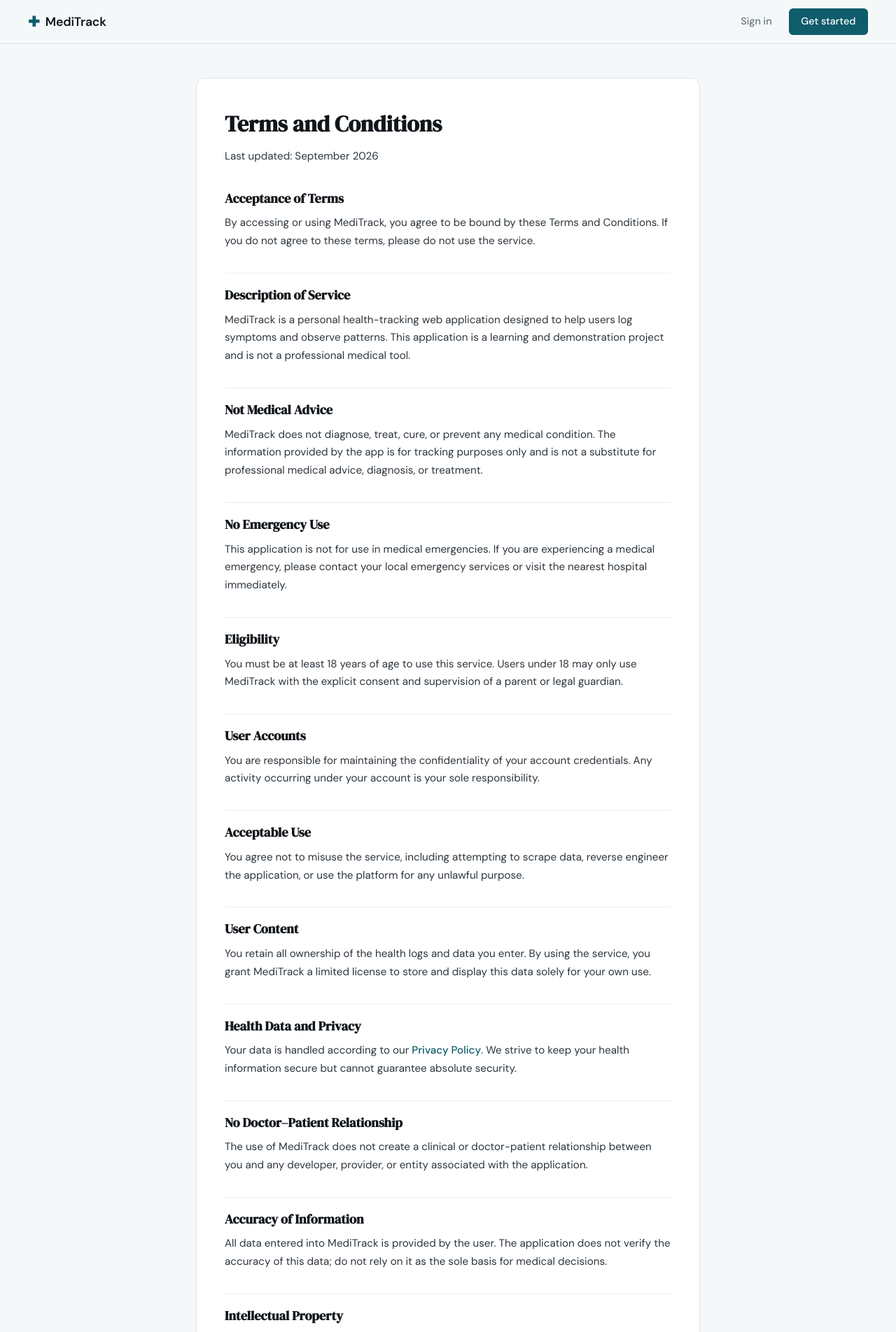
After one commit to ralagiya2053/MediTrack, a Flask app: page /terms in a window 1280 px wide. The commit adds this page. Shown: the top 1904 px of the page at 70% size. Run offline with Flask 3, Linux system fonts and the light colour scheme.

Commit message:
feat: add terms and conditions page
Co-Authored-By: Claude Code <noreply@anthropic.com>

```diff
--- a/app.py
+++ b/app.py
@@ -20,6 +20,11 @@ def register():
 @app.route("/login")
 def login():
     return render_template("login.html")
+
+
+@app.route("/terms")
+def terms():
+    return render_template("terms.html")
 
 
 # ------------------------------------------------------------------ #
--- a/static/css/style.css
+++ b/static/css/style.css
@@ -469,6 +469,42 @@ a { color: inherit; text-decoration: none; }
 .footer-copy { font-size: 0.8rem; color: var(--ink-faint); }
 
 /* ------------------------------------------------------------------ */
+/* Legal pages                                                            */
+/* ------------------------------------------------------------------ */
+
+.auth-container--wide { max-width: 720px; }
+
+.legal-card {
+    background: var(--paper-card);
+    border: 1px solid var(--border);
+    border-radius: var(--radius-md);
+    padding: 2.5rem;
+    text-align: left;
+}
+
+.legal-card h2 {
+    font-family: var(--font-display);
+    font-size: 1.15rem;
+    color: var(--ink);
+    margin-top: 2rem;
+    margin-bottom: 0.5rem;
+    padding-top: 1rem;
+    border-top: 1px solid var(--border-soft);
+}
+
+.legal-card h2:first-of-type { margin-top: 0; border-top: none; padding-top: 0; }
+
+.legal-card p {
+    font-size: 0.95rem;
+    color: var(--ink-soft);
+    line-height: 1.7;
+    margin-bottom: 0.85rem;
+}
+
+.legal-card a { color: var(--accent); font-weight: 500; }
+.legal-card a:hover { text-decoration: underline; }
+
+/* ------------------------------------------------------------------ */
 /* Responsive                                                          */
 /* ------------------------------------------------------------------ */
 
--- a/templates/base.html
+++ b/templates/base.html
@@ -36,7 +36,7 @@
             <p class="footer-copy">Track symptoms. Understand patterns. Share with your doctor.</p>
             <p class="footer-copy" style="margin-top:0.35rem;">Not a substitute for professional medical advice.</p>
             <div class="footer-links" style="display: flex; flex-direction: column; align-items: center; gap: 0.5rem; margin-top: 1rem;">
-                <a href="#" class="footer-link">Terms and Conditions</a>
+                <a href="/terms" class="footer-link">Terms and Conditions</a>
                 <a href="#" class="footer-link">Privacy Policy</a>
                 <a href="#" class="footer-link">Medical Disclaimer</a>
             </div>
--- /dev/null
+++ b/templates/terms.html
@@ -0,0 +1,71 @@
+{% extends "base.html" %}
+
+{% block title %}Terms and Conditions — MediTrack{% endblock %}
+
+{% block content %}
+<section class="auth-section">
+    <div class="auth-container auth-container--wide">
+        <div class="legal-card">
+            <h1 class="auth-title" style="text-align: left; margin-bottom: 0.5rem;">Terms and Conditions</h1>
+            <p class="auth-subtitle" style="text-align: left; margin-bottom: 2rem;">Last updated: September 2026</p>
+
+            <h2>Acceptance of Terms</h2>
+            <p>By accessing or using MediTrack, you agree to be bound by these Terms and Conditions. If you do not agree to these terms, please do not use the service.</p>
+
+            <h2>Description of Service</h2>
+            <p>MediTrack is a personal health-tracking web application designed to help users log symptoms and observe patterns. This application is a learning and demonstration project and is not a professional medical tool.</p>
+
+            <h2>Not Medical Advice</h2>
+            <p>MediTrack does not diagnose, treat, cure, or prevent any medical condition. The information provided by the app is for tracking purposes only and is not a substitute for professional medical advice, diagnosis, or treatment.</p>
+
+            <h2>No Emergency Use</h2>
+            <p>This application is not for use in medical emergencies. If you are experiencing a medical emergency, please contact your local emergency services or visit the nearest hospital immediately.</p>
+
+            <h2>Eligibility</h2>
+            <p>You must be at least 18 years of age to use this service. Users under 18 may only use MediTrack with the explicit consent and supervision of a parent or legal guardian.</p>
+
+            <h2>User Accounts</h2>
+            <p>You are responsible for maintaining the confidentiality of your account credentials. Any activity occurring under your account is your sole responsibility.</p>
+
+            <h2>Acceptable Use</h2>
+            <p>You agree not to misuse the service, including attempting to scrape data, reverse engineer the application, or use the platform for any unlawful purpose.</p>
+
+            <h2>User Content</h2>
+            <p>You retain all ownership of the health logs and data you enter. By using the service, you grant MediTrack a limited license to store and display this data solely for your own use.</p>
+
+            <h2>Health Data and Privacy</h2>
+            <p>Your data is handled according to our <a href="/privacy">Privacy Policy</a>. We strive to keep your health information secure but cannot guarantee absolute security.</p>
+
+            <h2>No Doctor–Patient Relationship</h2>
+            <p>The use of MediTrack does not create a clinical or doctor-patient relationship between you and any developer, provider, or entity associated with the application.</p>
+
+            <h2>Accuracy of Information</h2>
+            <p>All data entered into MediTrack is provided by the user. The application does not verify the accuracy of this data; do not rely on it as the sole basis for medical decisions.</p>
+
+            <h2>Intellectual Property</h2>
+            <p>The design, code, and branding of MediTrack are the intellectual property of the project creators and may not be reproduced without permission.</p>
+
+            <h2>Disclaimer of Warranties</h2>
+            <p>MediTrack is provided "as-is" without any warranties, express or implied. We do not guarantee that the service will be uninterrupted or error-free.</p>
+
+            <h2>Limitation of Liability</h2>
+            <p>In no event shall the creators of MediTrack be liable for any direct, indirect, or consequential damages arising from your use of the application.</p>
+
+            <h2>Indemnification</h2>
+            <p>You agree to indemnify and hold harmless the developers of MediTrack from any claims resulting from your misuse of the application or violation of these terms.</p>
+
+            <h2>Termination</h2>
+            <p>We reserve the right to terminate or suspend your access to the service at any time, without prior notice, for conduct that we believe violates these terms.</p>
+
+            <h2>Changes to Terms</h2>
+            <p>We may update these terms from time to time. Continued use of the application after changes are posted constitutes your acceptance of the new terms.</p>
+
+            <h2>Governing Law</h2>
+            <p>These terms are governed by the laws of your jurisdiction, without regard to its conflict of law principles.</p>
+
+            <h2>Contact</h2>
+            <p>If you have any questions about these Terms, please contact us at <a href="mailto:support@meditrack.example">support@meditrack.example</a>.</p>
+        </div>
+    </div>
+</section>
+{% endblock %}
```
Also changed, not shown: file.txt (added, +67 -0 lines).
